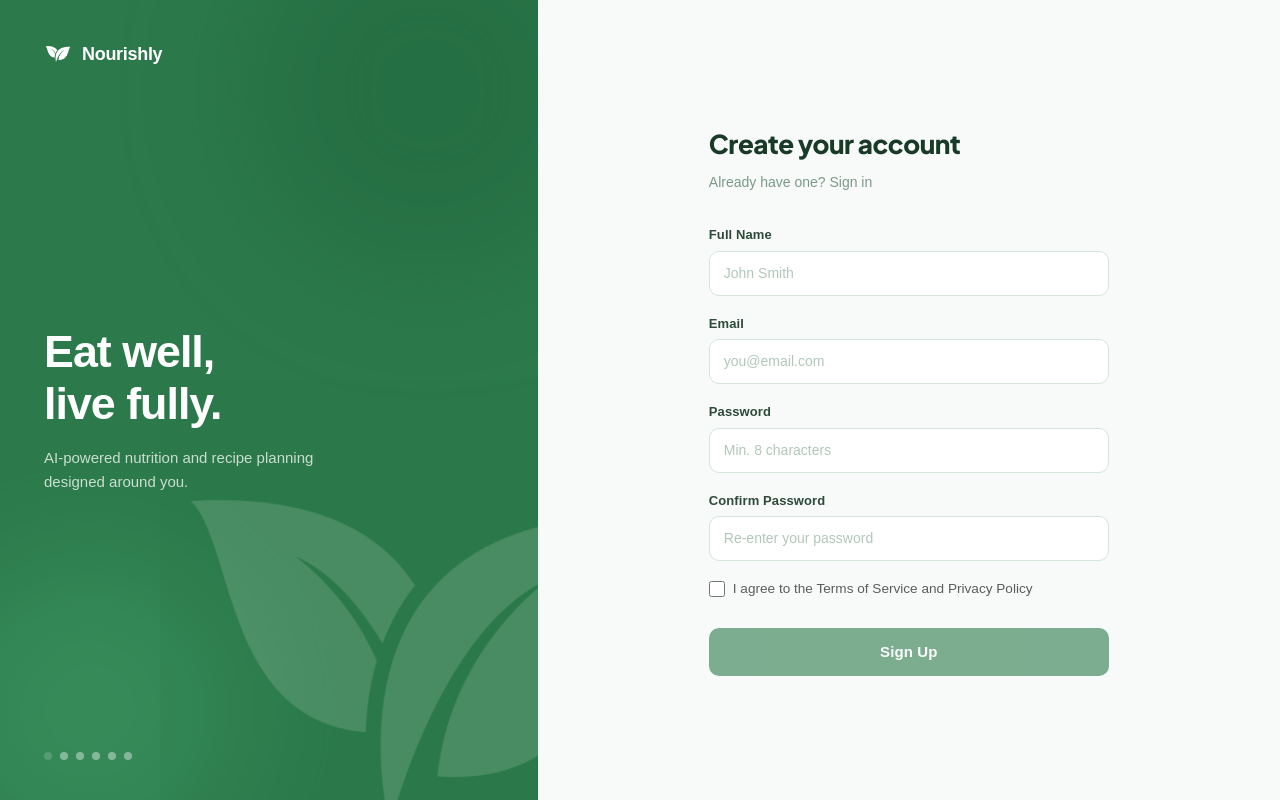
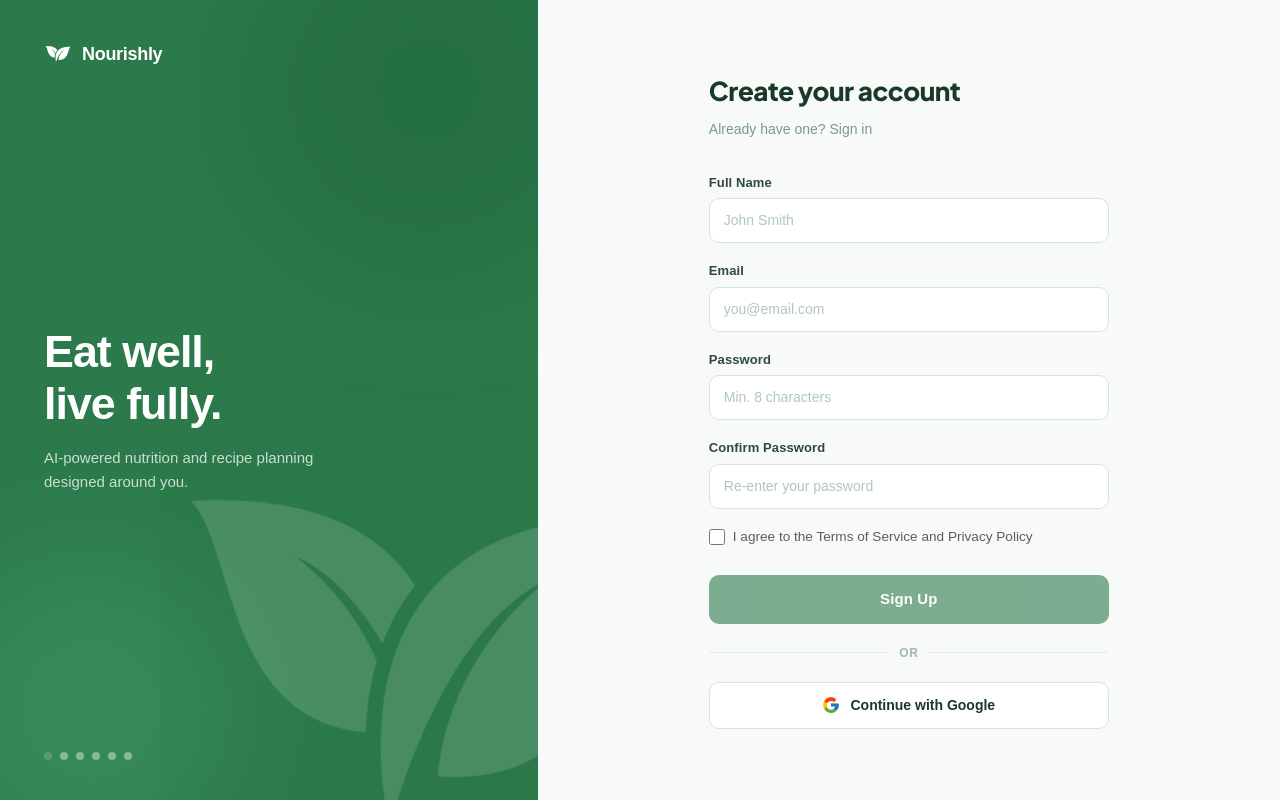
Before and after one commit to louis-adriano/nourishly, a Next.js app: page /register in a window 1280 px wide. Built offline with nearby package versions, Linux system fonts and the light colour scheme; no server answers.

Commit message:
feat: Google Sign-In via Supabase OAuth

```diff
--- a/src/app/(auth)/login/page.tsx
+++ b/src/app/(auth)/login/page.tsx
@@ -13,6 +13,8 @@ export default function LoginPage() {
   const [error, setError] = useState('')
   const [loading, setLoading] = useState(false)
 
+  const [googleLoading, setGoogleLoading] = useState(false)
+
   async function handleLogin(e: React.FormEvent) {
     e.preventDefault()
     setLoading(true)
@@ -27,6 +29,19 @@ export default function LoginPage() {
     }
 
     router.push('/dashboard')
+  }
+
+  async function handleGoogleSignIn() {
+    setGoogleLoading(true)
+    const { error } = await supabase.auth.signInWithOAuth({
+      provider: 'google',
+      options: { redirectTo: `${window.location.origin}/auth/callback` },
+    })
+
+    if (error) {
+      setError(error.message)
+      setGoogleLoading(false)
+    }
   }
 
   return (
@@ -100,6 +115,18 @@ export default function LoginPage() {
               {loading ? 'Signing in...' : 'Log In'}
             </button>
           </form>
+
+          <div className="divider"><span>or</span></div>
+
+          <button type="button" className="google-btn" onClick={handleGoogleSignIn} disabled={googleLoading}>
+            <svg width="18" height="18" viewBox="0 0 48 48" aria-hidden="true">
+              <path fill="#FFC107" d="M43.6 20.5h-1.9V20H24v8h11.3c-1.6 4.7-6.1 8-11.3 8-6.6 0-12-5.4-12-12s5.4-12 12-12c3.1 0 5.8 1.1 8 3l6-6C34.6 5.1 29.6 3 24 3 12.4 3 3 12.4 3 24s9.4 21 21 21 21-9.4 21-21c0-1.4-.1-2.7-.4-3.5z" />
+              <path fill="#FF3D00" d="M6.3 14.7l6.6 4.8C14.6 15.9 18.9 13 24 13c3.1 0 5.8 1.1 8 3l6-6C34.6 5.1 29.6 3 24 3 16.1 3 9.3 7.5 6.3 14.7z" />
+              <path fill="#4CAF50" d="M24 45c5.5 0 10.4-1.9 14.2-5.1l-6.6-5.4C29.6 36.5 27 37.5 24 37.5c-5.2 0-9.6-3.3-11.2-7.9l-6.5 5C9.2 40.5 16.1 45 24 45z" />
+              <path fill="#1976D2" d="M43.6 20.5h-1.9V20H24v8h11.3c-.8 2.3-2.2 4.2-4.1 5.6l6.6 5.4C41.9 35.6 45 30.2 45 24c0-1.4-.1-2.7-.4-3.5z" />
+            </svg>
+            {googleLoading ? 'Redirecting...' : 'Continue with Google'}
+          </button>
         </div>
       </div>
 
@@ -139,6 +166,11 @@ export default function LoginPage() {
         .submit-btn:hover { background: #245f3c; }
         .submit-btn:active { transform: scale(0.98); }
         .submit-btn:disabled { opacity: 0.6; cursor: not-allowed; }
+        .divider { display: flex; align-items: center; gap: 12px; margin: 20px 0; color: #9db8aa; font-size: 12px; font-weight: 600; text-transform: uppercase; letter-spacing: 0.05em; }
+        .divider::before, .divider::after { content: ''; flex: 1; height: 1px; background: #e2ede6; }
+        .google-btn { width: 100%; padding: 12px; border-radius: 10px; border: 1.5px solid #d4e6da; background: #fff; color: #1a3a28; font-size: 14px; font-weight: 600; font-family: inherit; cursor: pointer; display: flex; align-items: center; justify-content: center; gap: 10px; transition: background 0.15s ease, border-color 0.15s ease; box-sizing: border-box; }
+        .google-btn:hover:not(:disabled) { background: #f5f9f6; border-color: #b8d8c4; }
+        .google-btn:disabled { opacity: 0.6; cursor: not-allowed; }
         @media (max-width: 768px) { .panel-left { display: none; } }
         @media (max-width: 480px) {
           .panel-right { padding: 32px 20px; }
--- a/src/app/(auth)/register/page.tsx
+++ b/src/app/(auth)/register/page.tsx
@@ -45,6 +45,7 @@ export default function RegisterPage() {
   const [serverError, setServerError] = useState('')
   const [termsAccepted, setTermsAccepted] = useState(false)
   const [termsError, setTermsError] = useState(false)
+  const [googleLoading, setGoogleLoading] = useState(false)
 
   function handleChange(e: React.ChangeEvent<HTMLInputElement>) {
     const { name, value } = e.target
@@ -95,6 +96,19 @@ export default function RegisterPage() {
     }
 
     router.push('/onboarding')
+  }
+
+  async function handleGoogleSignIn() {
+    setGoogleLoading(true)
+    const { error } = await supabase.auth.signInWithOAuth({
+      provider: 'google',
+      options: { redirectTo: `${window.location.origin}/auth/callback` },
+    })
+
+    if (error) {
+      setServerError(error.message)
+      setGoogleLoading(false)
+    }
   }
 
   return (
@@ -203,6 +217,18 @@ export default function RegisterPage() {
               {loading ? 'Creating account...' : 'Sign Up'}
             </button>
           </form>
+
+          <div className="divider"><span>or</span></div>
+
+          <button type="button" className="google-btn" onClick={handleGoogleSignIn} disabled={googleLoading}>
+            <svg width="18" height="18" viewBox="0 0 48 48" aria-hidden="true">
+              <path fill="#FFC107" d="M43.6 20.5h-1.9V20H24v8h11.3c-1.6 4.7-6.1 8-11.3 8-6.6 0-12-5.4-12-12s5.4-12 12-12c3.1 0 5.8 1.1 8 3l6-6C34.6 5.1 29.6 3 24 3 12.4 3 3 12.4 3 24s9.4 21 21 21 21-9.4 21-21c0-1.4-.1-2.7-.4-3.5z" />
+              <path fill="#FF3D00" d="M6.3 14.7l6.6 4.8C14.6 15.9 18.9 13 24 13c3.1 0 5.8 1.1 8 3l6-6C34.6 5.1 29.6 3 24 3 16.1 3 9.3 7.5 6.3 14.7z" />
+              <path fill="#4CAF50" d="M24 45c5.5 0 10.4-1.9 14.2-5.1l-6.6-5.4C29.6 36.5 27 37.5 24 37.5c-5.2 0-9.6-3.3-11.2-7.9l-6.5 5C9.2 40.5 16.1 45 24 45z" />
+              <path fill="#1976D2" d="M43.6 20.5h-1.9V20H24v8h11.3c-.8 2.3-2.2 4.2-4.1 5.6l6.6 5.4C41.9 35.6 45 30.2 45 24c0-1.4-.1-2.7-.4-3.5z" />
+            </svg>
+            {googleLoading ? 'Redirecting...' : 'Continue with Google'}
+          </button>
         </div>
       </div>
 
@@ -242,6 +268,11 @@ export default function RegisterPage() {
         .submit-btn:hover { background: #245f3c; }
         .submit-btn:active { transform: scale(0.98); }
         .submit-btn:disabled { opacity: 0.6; cursor: not-allowed; }
+        .divider { display: flex; align-items: center; gap: 12px; margin: 20px 0; color: #9db8aa; font-size: 12px; font-weight: 600; text-transform: uppercase; letter-spacing: 0.05em; }
+        .divider::before, .divider::after { content: ''; flex: 1; height: 1px; background: #e2ede6; }
+        .google-btn { width: 100%; padding: 12px; border-radius: 10px; border: 1.5px solid #d4e6da; background: #fff; color: #1a3a28; font-size: 14px; font-weight: 600; font-family: inherit; cursor: pointer; display: flex; align-items: center; justify-content: center; gap: 10px; transition: background 0.15s ease, border-color 0.15s ease; box-sizing: border-box; }
+        .google-btn:hover:not(:disabled) { background: #f5f9f6; border-color: #b8d8c4; }
+        .google-btn:disabled { opacity: 0.6; cursor: not-allowed; }
         @media (max-width: 768px) { .panel-left { display: none; } }
         @media (max-width: 480px) {
           .panel-right { padding: 32px 20px; }
--- /dev/null
+++ b/src/app/auth/callback/route.ts
@@ -0,0 +1,14 @@
+import { NextResponse } from 'next/server'
+import { createClient } from '@/lib/supabase/server'
+
+export async function GET(request: Request) {
+  const { searchParams, origin } = new URL(request.url)
+  const code = searchParams.get('code')
+
+  if (code) {
+    const supabase = await createClient()
+    await supabase.auth.exchangeCodeForSession(code)
+  }
+
+  return NextResponse.redirect(`${origin}/onboarding`)
+}
--- a/src/middleware.ts
+++ b/src/middleware.ts
@@ -53,7 +53,7 @@ export async function middleware(request: NextRequest) {
     }
   }
 
-  const publicRoutes = ['/login', '/register', '/onboarding', '/terms', '/privacy']
+  const publicRoutes = ['/login', '/register', '/onboarding', '/terms', '/privacy', '/auth/callback']
   const isPublicRoute = publicRoutes.some(route => pathname.startsWith(route))
 
   if (!user && !isPublicRoute) {
```
